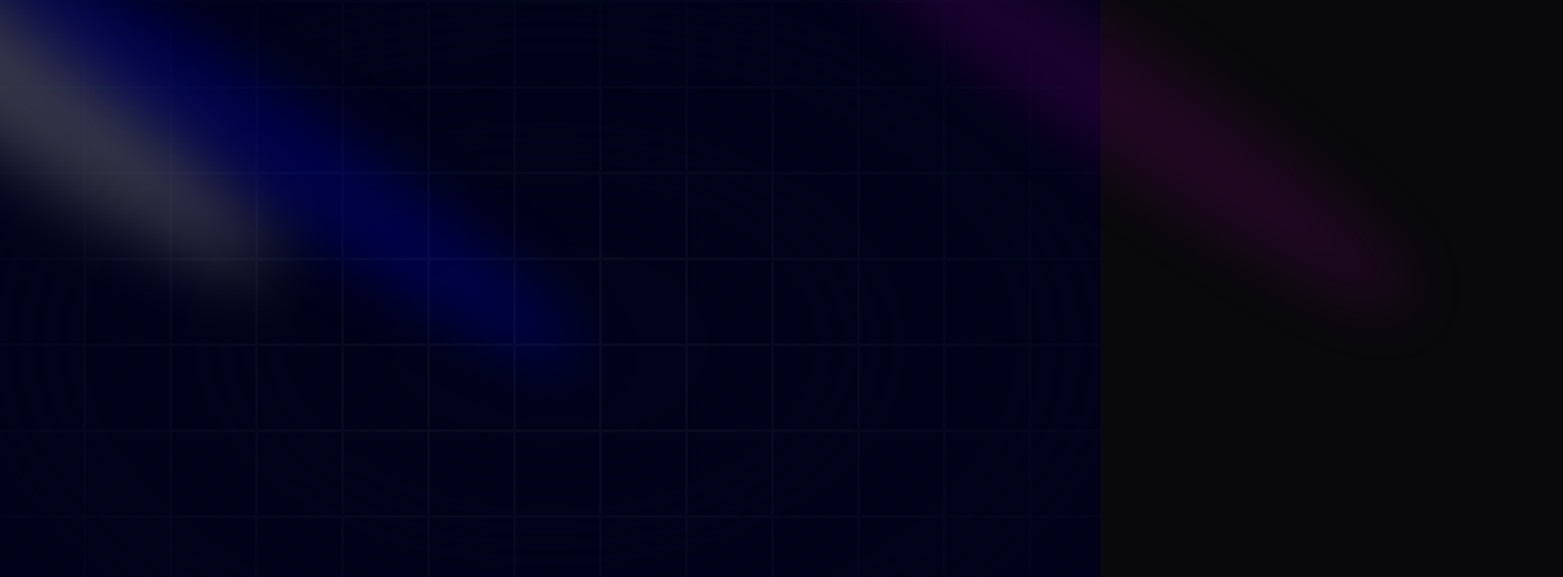
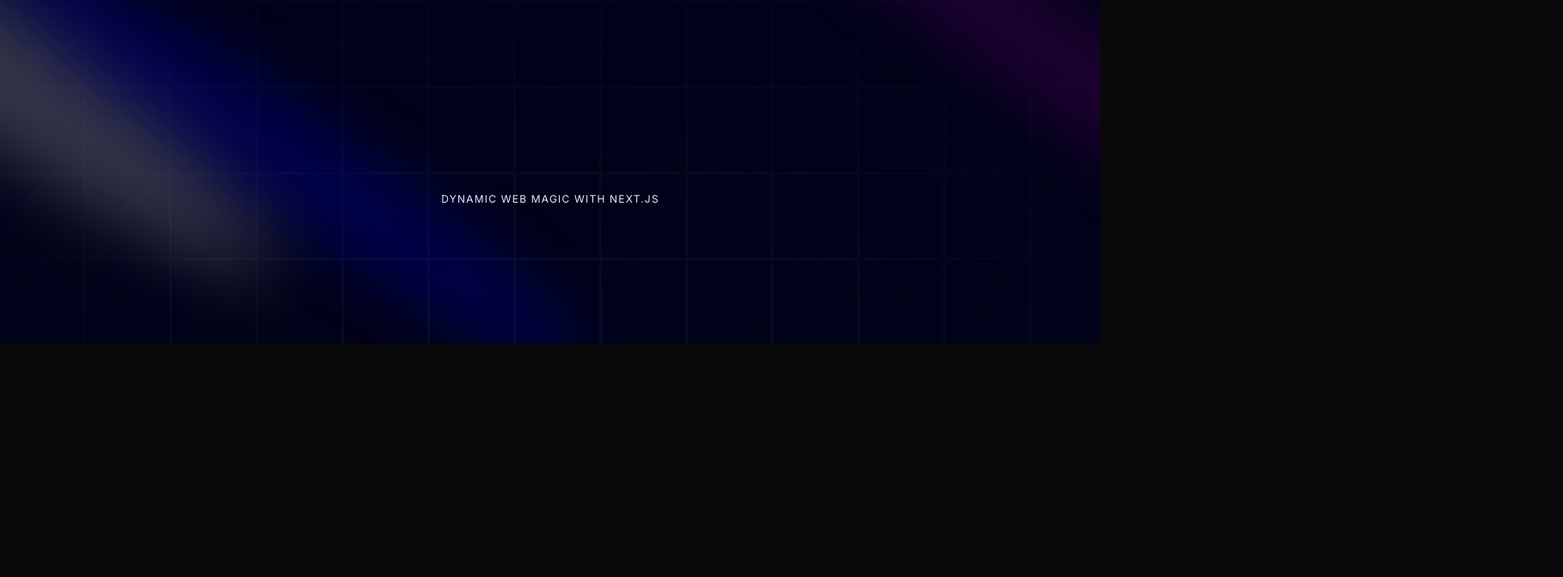
Before and after one commit to shoaib-fateh/modern-portfolio21, a Next.js app: page / in a window 1280 px wide. Shown: the top 672 px of the page at 86% size, 1818 px wide, since content can reach past the window. Built offline with nearby package versions, Linux system fonts and the light colour scheme.

Commit message:
added sub hero title

```diff
--- a/app/page.tsx
+++ b/app/page.tsx
@@ -4,7 +4,7 @@
 
 const Page = () => {
   return (
-    <main className="relative bg-black-100 flex justify-center items-center flex-col mx-auto sm:px-10 px-5">
+    <main className="relative bg-black-100 flex justify-center items-center flex-col mx-auto sm:px-10 px-5 overflow-hidden">
       <div className="max-w-7xl w-full">
         <Hero />
       </div>
--- a/components/Hero.tsx
+++ b/components/Hero.tsx
@@ -20,6 +20,14 @@
          bg-white [mask-image:radial-gradient(ellipse_at_center,transparent_20%,black)]"
         />
       </div>
+
+      <div className="flex justify-center relative my-20 z-10">
+        <div className="max-w-[89wv] md:max-w-2xl lg:max-w-[60vw] flex flex-col items-center justify-center">
+          <h2 className="uppercase tracking-widest text-xs text-center text-blue-100 max-w-80">
+            Dynamic Web Magic with Next.js
+          </h2>
+        </div>
+      </div>
     </div>
   );
 }
```
